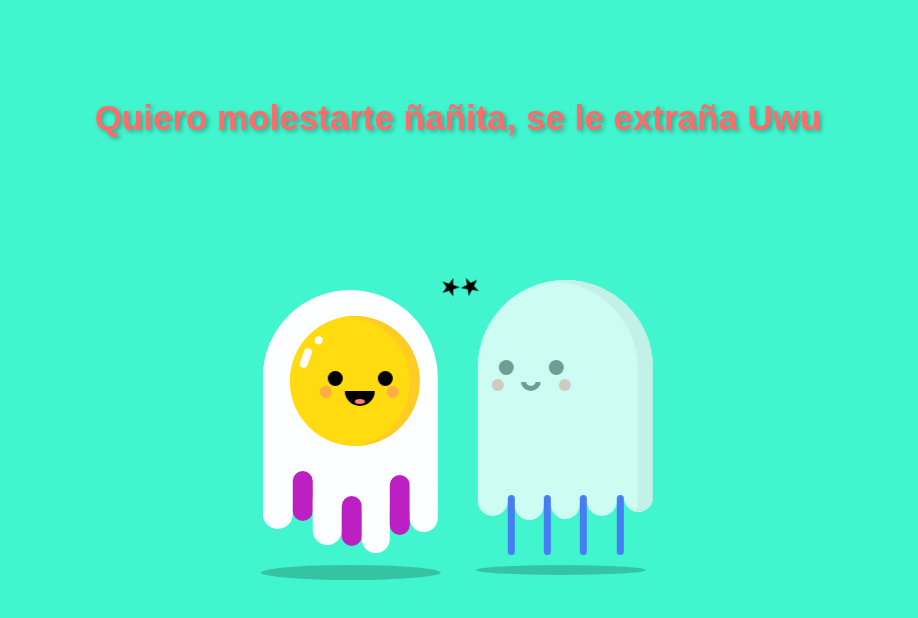
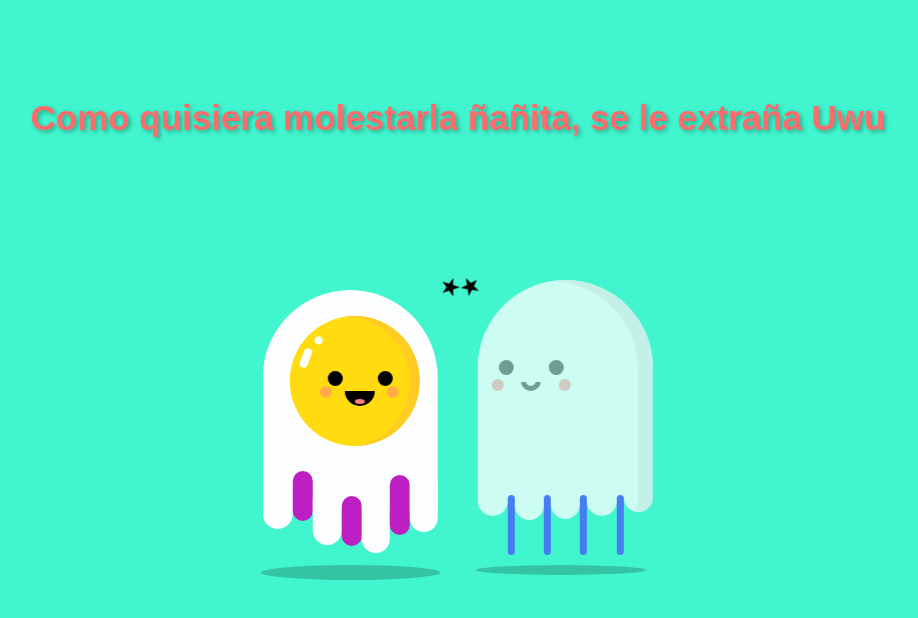
Before and after one commit to Lucho02111/Fantasma, a plain HTML site: page index.html in a window 1280 px wide. Shown: the whole page, without its empty margins (182-1100 px from the left). Drawn offline with Linux system fonts and the light colour scheme.

Commit message:
Update index.html

```diff
--- a/index.html
+++ b/index.html
@@ -7,7 +7,7 @@
 
 </head>
 <body>
-  <h1 style="text-align: center;">Quiero molestarte ñañita, se le extraña Uwu </h1>
+  <h1 style="text-align: center;">Como quisiera molestarla ñañita, se le extraña Uwu </h1>
 <div class="container">
   <div class="egg">
     <ul>
```
